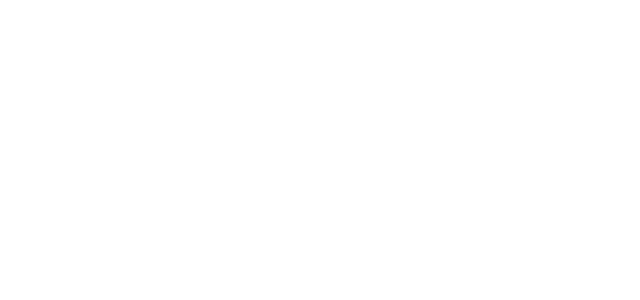
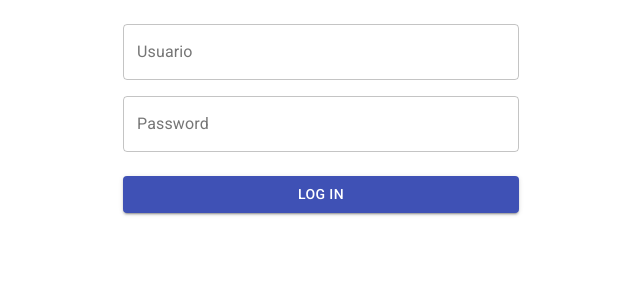
Before and after one commit to sarrietav-dev/votapp, a React (Create React App) app: page / in a window 1280 px wide. Shown: the top 300 px of the page, without its empty margins (319-959 px from the left). Built offline with nearby package versions, Linux system fonts and the light colour scheme.

Commit message:
Create login inputs

```diff
--- a/src/App.js
+++ b/src/App.js
@@ -2,10 +2,13 @@
 /* eslint-disable react/react-in-jsx-scope */
 /* eslint-disable react/jsx-filename-extension */
 import './App.css';
+import Login from './components/login/Login';
 
 function App() {
   return (
-    <div className="App" />
+    <div className="App">
+      <Login />
+    </div>
   );
 }
 
--- a/src/components/login/Login.jsx
+++ b/src/components/login/Login.jsx
@@ -0,0 +1,45 @@
+import React from 'react';
+import TextField from '@material-ui/core/TextField';
+import { Button, Container, Grid, makeStyles } from '@material-ui/core';
+
+const useStyles = makeStyles((theme) => ({
+  container: {
+    padding: theme.spacing(3),
+  },
+}));
+
+function Login() {
+  const classes = useStyles();
+
+  return (
+    <Container className={classes.container} maxWidth="xs">
+      <form action="">
+        <Grid container spacing={3}>
+          <Grid item xs={12}>
+            <Grid container spacing={2}>
+              <Grid item xs={12}>
+                <TextField variant="outlined" label="Usuario" fullWidth />
+              </Grid>
+              <Grid item xs={12}>
+                <TextField
+                  fullWidth
+                  label="Password"
+                  name="password"
+                  type="password"
+                  variant="outlined"
+                />
+              </Grid>
+            </Grid>
+          </Grid>
+          <Grid item xs={12}>
+            <Button color="primary" fullWidth type="submit" variant="contained">
+              Log In
+            </Button>
+          </Grid>
+        </Grid>
+      </form>
+    </Container>
+  );
+}
+
+export default Login;
```
Also changed, not shown: 1 other file (tests, documents, lock files or other folders).
